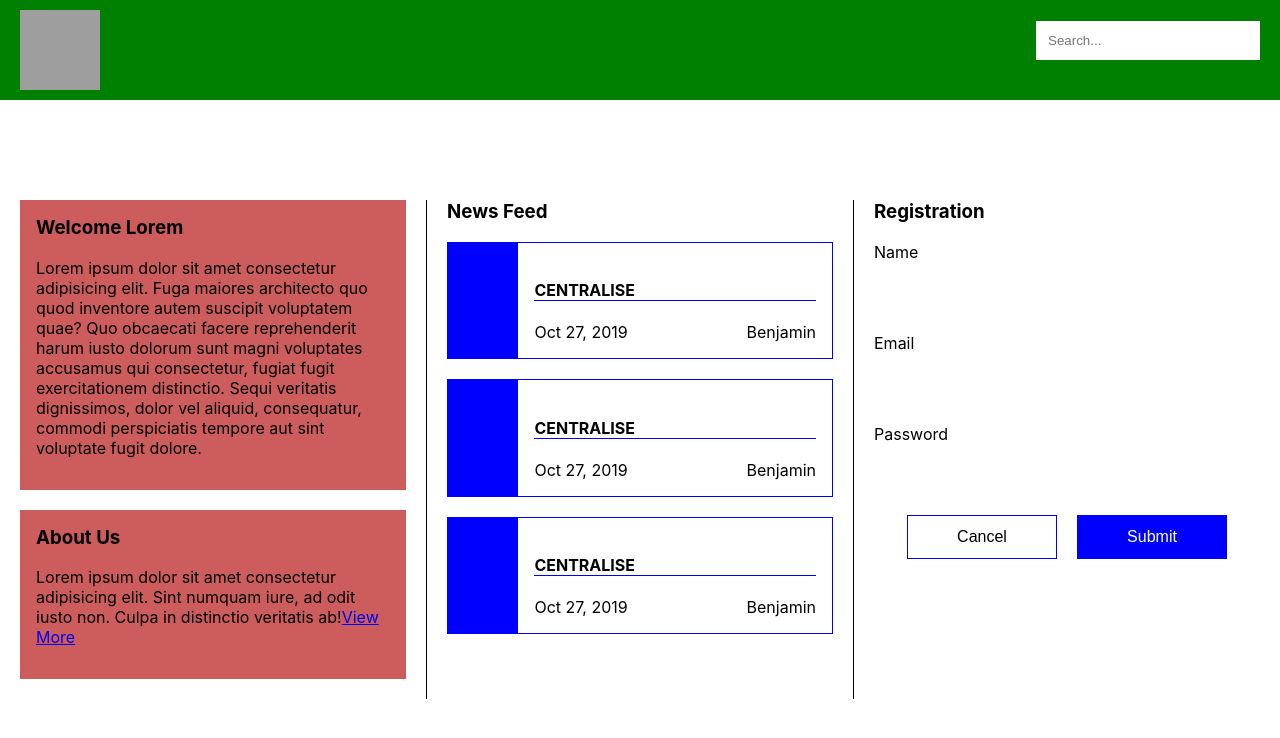
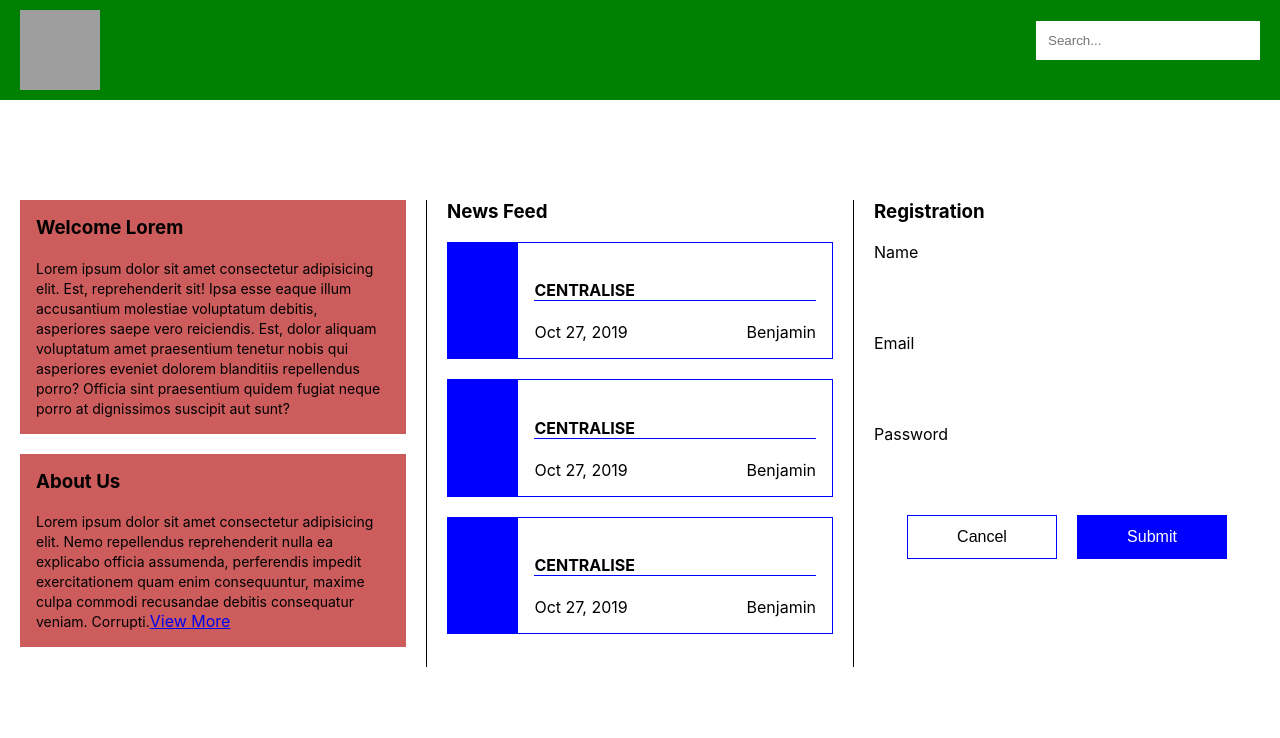
Before and after one commit to himanish58/responsive-app-sample, a React (Create React App) app: page / in a window 1280 px wide. Shown: the top 738 px of the page. Built offline with nearby package versions, Linux system fonts and the light colour scheme; grey boxes are pictures that could not be loaded; the HTML template or start-up script is replaced by a standard one.

Commit message:
Completed details restructure.

```diff
--- a/package.json
+++ b/package.json
@@ -31,5 +31,8 @@
       "last 1 firefox version",
       "last 1 safari version"
     ]
+  },
+  "devDependencies": {
+    "prop-types": "^15.7.2"
   }
 }
--- /dev/null
+++ b/src/components/DetailBlock.jsx
@@ -0,0 +1,20 @@
+import React from 'react';
+import PropTypes from 'prop-types';
+
+const DetailBlock = ({ title, description, showViewMore }) => {
+	return (
+		<div className="detail-block">
+			<h3 className="detail-block-title">{title}</h3>
+			<div className="detail-block-description">{description}</div>
+			{showViewMore && <a href="#">View More</a>}
+		</div>
+	);
+};
+
+DetailBlock.propTypes = {
+	title: PropTypes.string,
+	description: PropTypes.string,
+	showViewMore: PropTypes.bool,
+};
+
+export default DetailBlock;
--- a/src/components/Details.jsx
+++ b/src/components/Details.jsx
@@ -1,30 +1,32 @@
 import React from 'react';
 import PropTypes from 'prop-types';
+import DetailBlock from './DetailBlock';
 import '../styles/Details.scss';
+const data = [
+	{
+		title: 'Welcome Lorem',
+		description:
+			'Lorem ipsum dolor sit amet consectetur adipisicing elit. Est, reprehenderit sit! Ipsa esse eaque illum accusantium molestiae voluptatum debitis, asperiores saepe vero reiciendis. Est, dolor aliquam voluptatum amet praesentium tenetur nobis qui asperiores eveniet dolorem blanditiis repellendus porro? Officia sint praesentium quidem fugiat neque porro at dignissimos suscipit aut sunt?',
+		showViewMore: false,
+	},
+	{
+		title: 'About Us',
+		description:
+			'Lorem ipsum dolor sit amet consectetur adipisicing elit. Nemo repellendus reprehenderit nulla ea explicabo officia assumenda, perferendis impedit exercitationem quam enim consequuntur, maxime culpa commodi recusandae debitis consequatur veniam. Corrupti.',
+		showViewMore: true,
+	},
+];
 
 const Details = (props) => {
 	return (
 		<div className="details">
-			<div className="welcome">
-				<h3>Welcome Lorem</h3>
-				<p>
-					Lorem ipsum dolor sit amet consectetur adipisicing elit. Fuga maiores
-					architecto quo quod inventore autem suscipit voluptatem quae? Quo
-					obcaecati facere reprehenderit harum iusto dolorum sunt magni
-					voluptates accusamus qui consectetur, fugiat fugit exercitationem
-					distinctio. Sequi veritatis dignissimos, dolor vel aliquid,
-					consequatur, commodi perspiciatis tempore aut sint voluptate fugit
-					dolore.
-				</p>
-			</div>
-			<div className="about">
-				<h3>About Us</h3>
-				<p>
-					Lorem ipsum dolor sit amet consectetur adipisicing elit. Sint numquam
-					iure, ad odit iusto non. Culpa in distinctio veritatis ab!
-					<a href="#">View More</a>
-				</p>
-			</div>
+			{data.map(({ title, description, showViewMore }) => (
+				<DetailBlock
+					title={title}
+					description={description}
+					showViewMore={showViewMore}
+				/>
+			))}
 		</div>
 	);
 };
--- a/src/styles/Details.scss
+++ b/src/styles/Details.scss
@@ -1,6 +1,10 @@
-.welcome,
-.about {
+.detail-block {
 	background-color: indianred;
-	padding: 16px;
-	margin-bottom: 20px;
+	padding: 1rem;
+	margin-bottom: 1.25rem;
+
+	.detail-block-description {
+		font-size: 0.875rem;
+		display: inline;
+	}
 }
```
